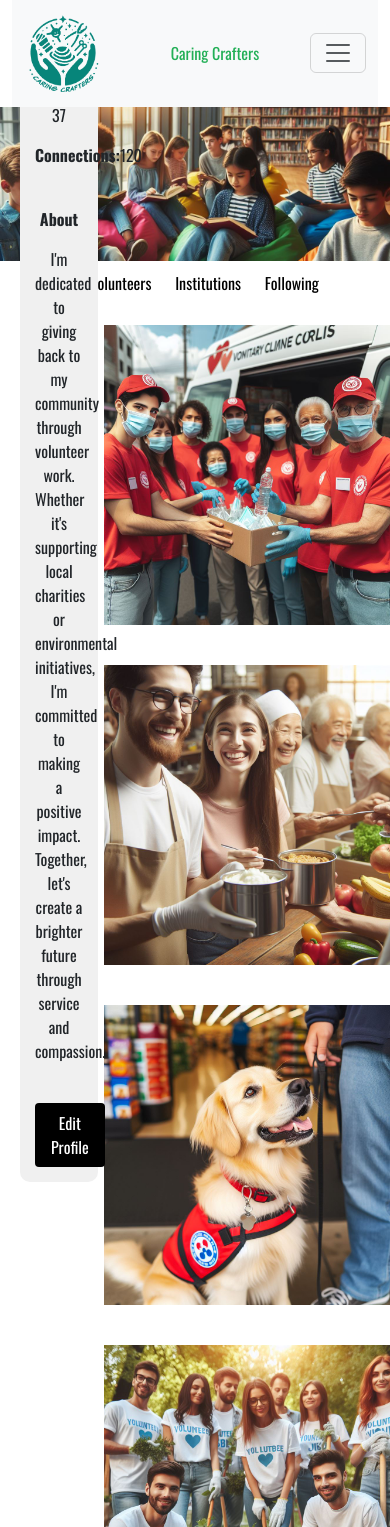
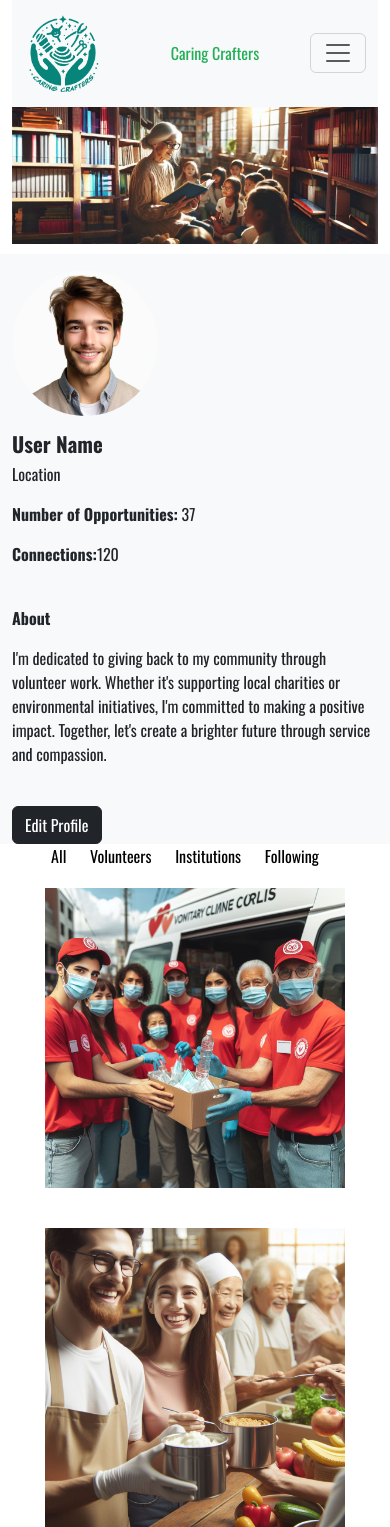
Before and after one commit to carloshobmeier/CaringCrafters, a PHP site: page /volunteer.php in a window 390 px wide; the page is wider, and only the part inside the window is pictured. Shown: the top 1527 px of that part. Run offline with PHP 8.4, Linux system fonts and the light colour scheme; some web fonts are replaced.

Commit message:
volunteers page is responsive with bootstrap - still without modal

```diff
--- a/style/volunteer.css
+++ b/style/volunteer.css
@@ -112,20 +112,7 @@ header {
     margin: 10px;
 }
 
-.profile {
-    position: absolute;
-    top: 60%;
-    left: 10%;
-    transform: translate(-50%, -50%);
-    width: 20%;
-    margin: 20px;
-    background-color: #f0f0f0;
-    padding: 15px;
-    max-width: 250px;
-    border-color: #000;
-    text-align: center;
-    border-radius: 10px;
-}
+
 
 .profile img {
     border-radius: 50%;
--- a/volunteer.php
+++ b/volunteer.php
@@ -6,14 +6,21 @@
   <title>Volunteer Profile</title>
   <link rel="stylesheet" href="style/volunteer.css">
   <link rel="stylesheet" href="./style/setup.css">
+  <link rel="stylesheet" href="https://cdn.jsdelivr.net/npm/bootstrap@5.3.0-alpha1/dist/css/bootstrap.min.css">
+
 </head>
 <body>
   <?php include('./src/components/navbar2.php') ?>
 
 
-  <section class="banner">
-    <img src="resources/banner.jpg" alt="Banner Image">
-    <div class="profile">
+  <section class="banner container">
+    <img src="resources/banner3.png" alt="Banner Image">
+
+  </section>
+
+  <div class="sub-menu container">
+  <div class="row">
+      <div class="profile column col-md-2 bg-light">
         <div class="user-details">
             <img src="resources/profile-picture.jpeg" alt="User Avatar">
             <div>
@@ -28,22 +35,17 @@
             <p><strong>About</strong></p>
             <p>I'm dedicated to giving back to my community through volunteer work. Whether it's supporting local charities or environmental initiatives, I'm committed to making a positive impact. Together, let's create a brighter future through service and compassion.</p>
             <br>
-          <button class="edit-profile-button">Edit Profile</button>
+            <button class="edit-profile-button btn btn-dark">Edit Profile</button>
         </div>
       </div>
-  </section>
-
-  <div class="sub-menu">
+      <div class="column col md-10">
         <ul>
           <li><a href="#">All</a></li>
           <li><a href="#">Volunteers</a></li>
           <li><a href="#">Institutions</a></li>
           <li><a href="#">Following</a></li>
         </ul>
-  </div>
-
-  <section class="gallery">
-    <!-- Lista de itens clicáveis -->
+        <section class="gallery container">
           <ul>
             <li><img src="resources/agua.jpeg" alt="Image 1"></li>
             <li><img src="resources/food.jpeg" alt="Image 2"></li>
@@ -53,9 +55,11 @@
             <li><img src="resources/uniao2.jpeg" alt="Image 6"></li>
           </ul>
         </section>
-
+      </div>
+    </div>
+  </div>
 <div class="button-load">
-    <button class="load-more-button">Load more</button>
+    <button class="load-more-button btn btn-dark">Load more</button>
 </div>
 
 <?php include('./src/components/footer.php') ?>
```
Also changed, not shown: resources/banner3.png (added). Lines whose indentation alone changed are shown as unchanged.
